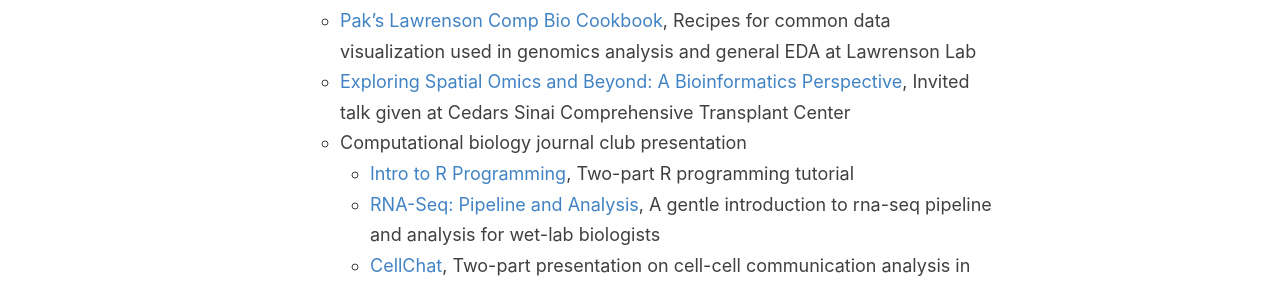
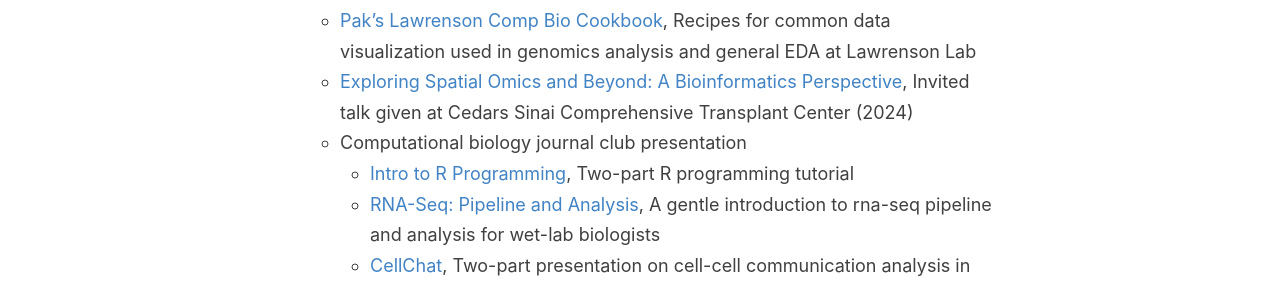
Before and after one commit to sfpacman/sfpacman.github.io, a Jekyll site: the page built from _pages/about.md, in a window 1280 px wide and 900 px high, scrolled down 871 px. Shown: the part 189-475 px from the top of the window. Built offline with Jekyll 4.4.1, drawn with Linux system fonts in a browser that asks for light colours.

Commit message:
Add year to invited talk description
Updated the description of the invited talk to include the year.

```diff
--- a/_pages/about.md
+++ b/_pages/about.md
@@ -18,7 +18,7 @@ I am skilled in scientific programming (bash, python, SQL, and R) and bioinforma
 
 * Tutorial/Presentation
     * [Pak’s Lawrenson Comp Bio Cookbook](https://sfpacman.github.io/cookbook/), Recipes for common data visualization used in genomics analysis and general EDA at Lawrenson Lab
-    * [Exploring Spatial Omics and Beyond: A Bioinformatics Perspective](https://docs.google.com/presentation/d/1Lrdtfe8LcJMTi5DYDDfZGdRTv12Z40kNeoz-GXbVqug/edit?usp=sharing), Invited talk given at Cedars Sinai Comprehensive Transplant Center
+    * [Exploring Spatial Omics and Beyond: A Bioinformatics Perspective](https://docs.google.com/presentation/d/1Lrdtfe8LcJMTi5DYDDfZGdRTv12Z40kNeoz-GXbVqug/edit?usp=sharing), Invited talk given at Cedars Sinai Comprehensive Transplant Center (2024)
     * Computational biology journal club presentation
        *  [Intro to R Programming](https://docs.google.com/presentation/d/19Sekhw5X48jLWXTV9sTCflv2kdV79bQ_fonKEPgMTS0/edit?usp=sharing), Two-part R programming tutorial
        *  [RNA-Seq: Pipeline and Analysis](https://docs.google.com/presentation/d/1w8y3EGrJ_sp04AAkLgU9DgV2QZicSxfV_F5OZQThmkE/edit?usp=sharing), A gentle introduction to rna-seq pipeline and analysis for wet-lab biologists
```
